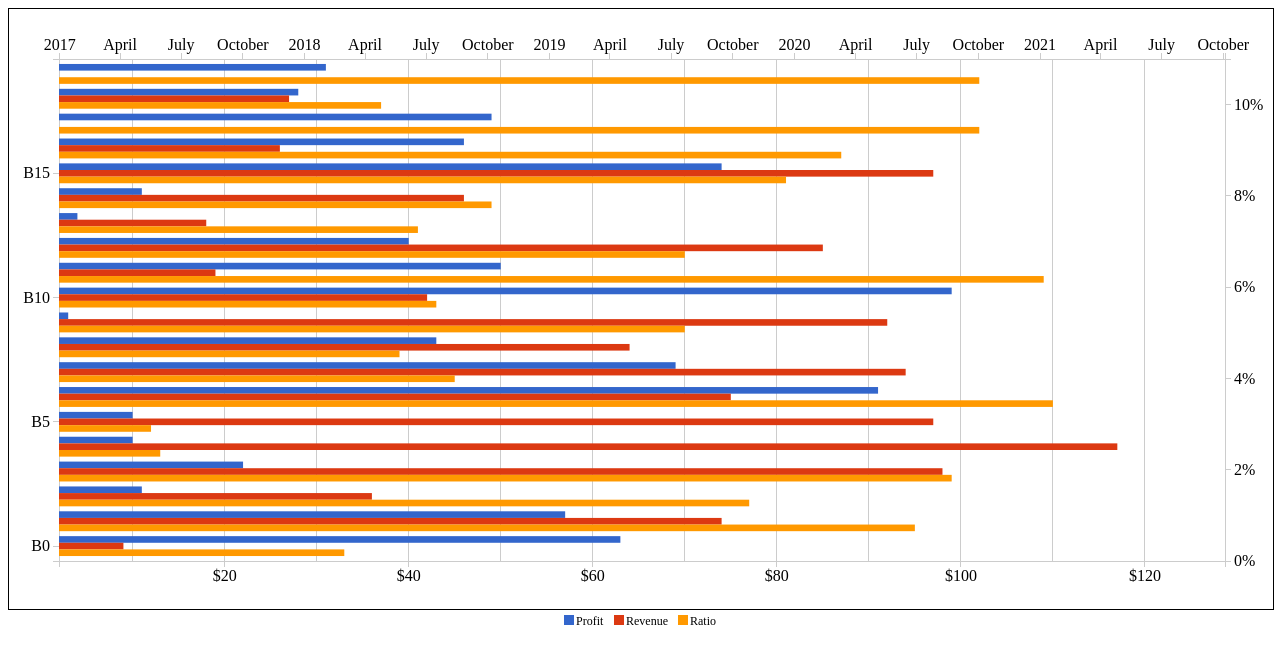
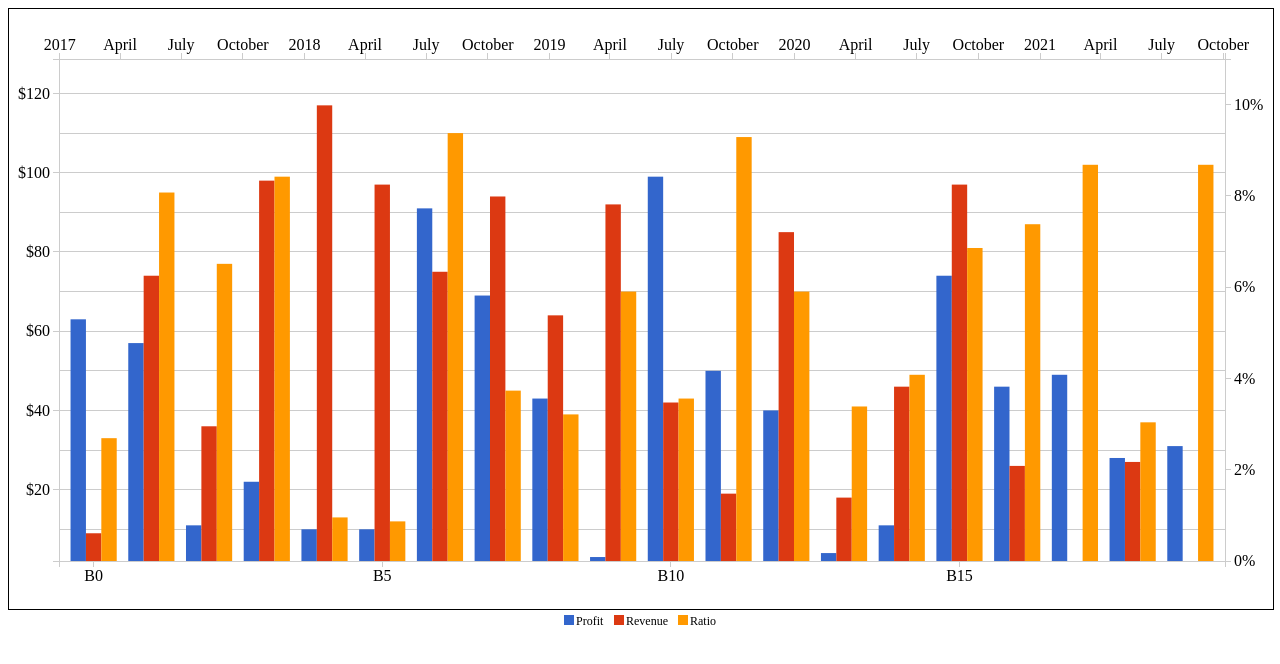
Before and after one commit to keneth80/chart-component-typescript, an Angular app: page / in a window 1280 px wide. Shown: the top 664 px of the page. Built offline with nearby package versions, Linux system fonts and the light colour scheme.

Commit message:
feat(legend, pieseries, event mng ) : modify legend event and add series unselectAll

```diff
--- a/src/app/app.component.ts
+++ b/src/app/app.component.ts
@@ -37,10 +37,10 @@ export class AppComponent implements OnInit {
         this.axis = [
             {
                 axisClass: 'NumericAxis',
-                type: 'x',
+                type: 'y',
                 field: 'profit,revenue,ratio',
                 format: undefined,
-                orient: 'bottom',
+                orient: 'left',
                 visible: true,
                 gridline: true,
                 title: 'Profit',
@@ -51,10 +51,10 @@ export class AppComponent implements OnInit {
             },
             {
                 axisClass: 'CategoryAxis',
-                type: 'y',
+                type: 'x',
                 field: 'category',
                 format: undefined,
-                orient: 'left',
+                orient: 'bottom',
                 visible: true,
                 gridline: false,
                 title: 'Category',
@@ -186,34 +186,34 @@ export class AppComponent implements OnInit {
             //     displayName: 'Category'
             // }
 
-            // {
-            //     seriesClass: 'ColumnSet',
-            //     visible: true,
-            //     type: 'group', // stacked
-            //     series: [
-            //         {
-            //             seriesClass: 'ColumnSeries',
-            //             xField: 'category',
-            //             yField: 'profit',
-            //             visible: true,
-            //             displayName: 'Profit'
-            //         },
-            //         {
-            //             seriesClass: 'ColumnSeries',
-            //             xField: 'category',
-            //             yField: 'revenue',
-            //             visible: true,
-            //             displayName: 'Revenue'
-            //         },
-            //         {
-            //             seriesClass: 'ColumnSeries',
-            //             xField: 'category',
-            //             yField: 'ratio',
-            //             visible: true,
-            //             displayName: 'Ratio'
-            //         }
-            //     ]
-            // },
+            {
+                seriesClass: 'ColumnSet',
+                visible: true,
+                type: 'group', // stacked
+                series: [
+                    {
+                        seriesClass: 'ColumnSeries',
+                        xField: 'category',
+                        yField: 'profit',
+                        visible: true,
+                        displayName: 'Profit'
+                    },
+                    {
+                        seriesClass: 'ColumnSeries',
+                        xField: 'category',
+                        yField: 'revenue',
+                        visible: true,
+                        displayName: 'Revenue'
+                    },
+                    {
+                        seriesClass: 'ColumnSeries',
+                        xField: 'category',
+                        yField: 'ratio',
+                        visible: true,
+                        displayName: 'Ratio'
+                    }
+                ]
+            },
             // {
             //     seriesClass: 'LineSeries',
             //     xField: 'category',
@@ -228,34 +228,34 @@ export class AppComponent implements OnInit {
             //     visible: true,
             //     displayName: 'Category'
             // }
-            {
-                seriesClass: 'BarSet',
-                visible: true,
-                type: 'group', // stacked
-                series: [
-                    {
-                        seriesClass: 'BarSeries',
-                        xField: 'profit',
-                        yField: 'category',
-                        visible: true,
-                        displayName: 'Profit'
-                    },
-                    {
-                        seriesClass: 'BarSeries',
-                        xField: 'revenue',
-                        yField: 'category',
-                        visible: true,
-                        displayName: 'Revenue'
-                    },
-                    {
-                        seriesClass: 'BarSeries',
-                        xField: 'ratio',
-                        yField: 'category',
-                        visible: true,
-                        displayName: 'Ratio'
-                    }
-                ]
-            }
+            // {
+            //     seriesClass: 'BarSet',
+            //     visible: true,
+            //     type: 'group', // stacked
+            //     series: [
+            //         {
+            //             seriesClass: 'BarSeries',
+            //             xField: 'profit',
+            //             yField: 'category',
+            //             visible: true,
+            //             displayName: 'Profit'
+            //         },
+            //         {
+            //             seriesClass: 'BarSeries',
+            //             xField: 'revenue',
+            //             yField: 'category',
+            //             visible: true,
+            //             displayName: 'Revenue'
+            //         },
+            //         {
+            //             seriesClass: 'BarSeries',
+            //             xField: 'ratio',
+            //             yField: 'category',
+            //             visible: true,
+            //             displayName: 'Ratio'
+            //         }
+            //     ]
+            // }
 
         ];
         this.legendinfo = {
--- a/src/app/common/chart-base.ts
+++ b/src/app/common/chart-base.ts
@@ -1,5 +1,4 @@
-import { AxisConfiguration, SeriesConditions, SeriesConfiguration } from './../model/chart-param.interface';
-import { Series } from './series/Series';
+import { AxisConfiguration, SeriesConfiguration } from './../model/chart-param.interface';
 import { Axis } from './axis/axis';
 import { IDisplay } from './i-display.interface';
 import { InstanceLoader } from './instance-loader';
@@ -351,18 +350,13 @@ export class ChartBase implements IDisplay {
                     event: d3.event,
                     data: d3.select(d3.event.target)[0][0].__data__
                 };
+
                 if (currentEvent.data === undefined) {
                     this.series.map((s) => {
-                        if (s.series !== undefined) {
-                            s.series.map((sr: any) => {
-                                sr.unselectAll();
-                            });
-                        } else {
-                            s.unselectAll();
-                        }
+                        s.unselectAll();
                     });
                 }
-                this.dispatchEvent(ChartBase.ITEM_CLICK, currentEvent);
+
             }
         })
         .on('mouseover', d => {
@@ -392,9 +386,7 @@ export class ChartBase implements IDisplay {
         .on('remove', d => {
             console.log('this element removing');
             // this._itemClick(currentEvent);
-
         });
-
     };
 
     _setDefaultData() {
--- a/src/app/common/component/series/bar-series.ts
+++ b/src/app/common/component/series/bar-series.ts
@@ -1,4 +1,4 @@
-import { Series } from './../../series/Series';
+import { Series } from '../../series/series';
 import { SeriesConfiguration } from './../../../model/chart-param.interface';
 
 export class BarSeries extends Series {
--- a/src/app/common/component/series/bar-set.ts
+++ b/src/app/common/component/series/bar-set.ts
@@ -130,4 +130,10 @@ export class BarSet implements IDisplay {
             this.series[i].dataProvider = this._dataProvider;
         }
     }
+
+    unselectAll() {
+        for ( let i = 0; i < this.series.length; i++ ) {
+            this.series[i].unselectAll();
+        }
+    }
 }
--- a/src/app/common/component/series/column-series.ts
+++ b/src/app/common/component/series/column-series.ts
@@ -1,4 +1,4 @@
-import { Series } from './../../series/Series';
+import { Series } from '../../series/series';
 import { SeriesConfiguration } from './../../../model/chart-param.interface';
 import { ChartException } from '../../../common/error/chart-exception';
 
--- a/src/app/common/component/series/column-set.ts
+++ b/src/app/common/component/series/column-set.ts
@@ -130,4 +130,10 @@ export class ColumnSet implements IDisplay {
             this.series[i].dataProvider = this._dataProvider;
         }
     }
+
+    unselectAll() {
+        for ( let i = 0; i < this.series.length; i++ ) {
+            this.series[i].unselectAll();
+        }
+    }
 }
--- a/src/app/common/component/series/line-series.ts
+++ b/src/app/common/component/series/line-series.ts
@@ -1,4 +1,4 @@
-import { Series } from './../../series/Series';
+import { Series } from '../../series/series';
 import { SeriesConfiguration } from './../../../model/chart-param.interface';
 
 export class LineSeries extends Series {
--- a/src/app/common/component/series/pie-series.ts
+++ b/src/app/common/component/series/pie-series.ts
@@ -1,4 +1,4 @@
-import { Series } from './../../series/Series';
+import { Series } from '../../series/series';
 import { SeriesConfiguration } from './../../../model/chart-param.interface';
 import { ChartException } from '../../error/chart-exception';
 
```
